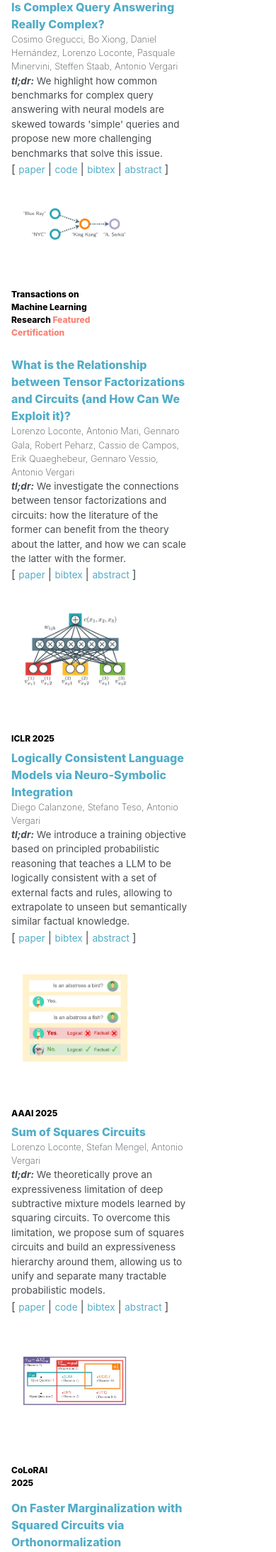
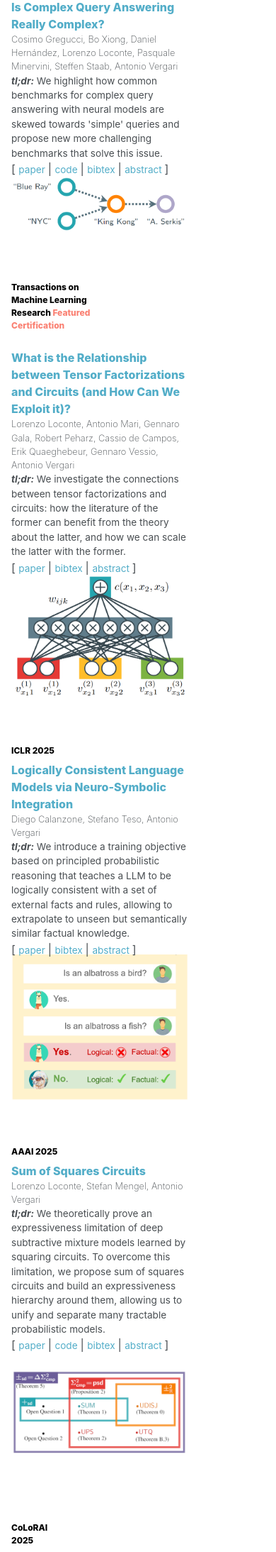
Before and after one commit to april-tools/april-tools.github.io, a Jekyll site: the page built from _pages/publications.md, in a window 390 px wide. Shown: the part 550-2737 px from the top of the page at 71% size. Built offline with Jekyll 4.4.1, drawn with Linux system fonts in a browser that asks for light colours; nearby versions of some CDN libraries.

Commit message:
more fixes

```diff
--- a/_sass/_papers.scss
+++ b/_sass/_papers.scss
@@ -368,7 +368,15 @@ pre, code{
         max-width: 95%;
         overflow: hidden;
         padding-bottom: 50px;
-        margin-top: 0px;
+        padding-top: 0px;
+        padding-left: 0px;
+        padding-right: 0px;
+        margin-top: -30px;
+    }
+
+    .paper-image img{
+        width: 250px;
+        overflow: hidden;
     }
   }
 
```
